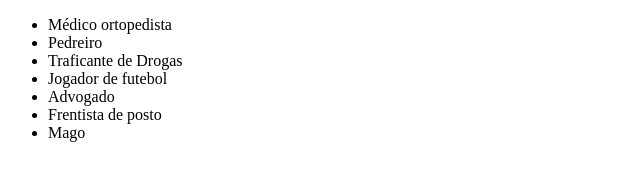
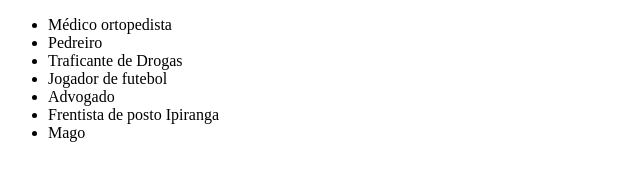
Before and after one commit to GabrielCordeiro97/curso-git, a plain HTML site: page index.html in a window 1280 px wide. Shown: the full height of the page, 0-640 px from the left. Drawn offline with Linux system fonts and the light colour scheme.

Commit message:
somando o nome posto Ipiranga

```diff
--- a/index.html
+++ b/index.html
@@ -14,7 +14,7 @@
             <li>Traficante de Drogas</li>
             <li>Jogador de futebol</li>
             <li>Advogado</li>
-            <li>Frentista de posto</li>
+            <li>Frentista de posto Ipiranga</li>
             <li>Mago</li>
         </ul>
     </main>
```
